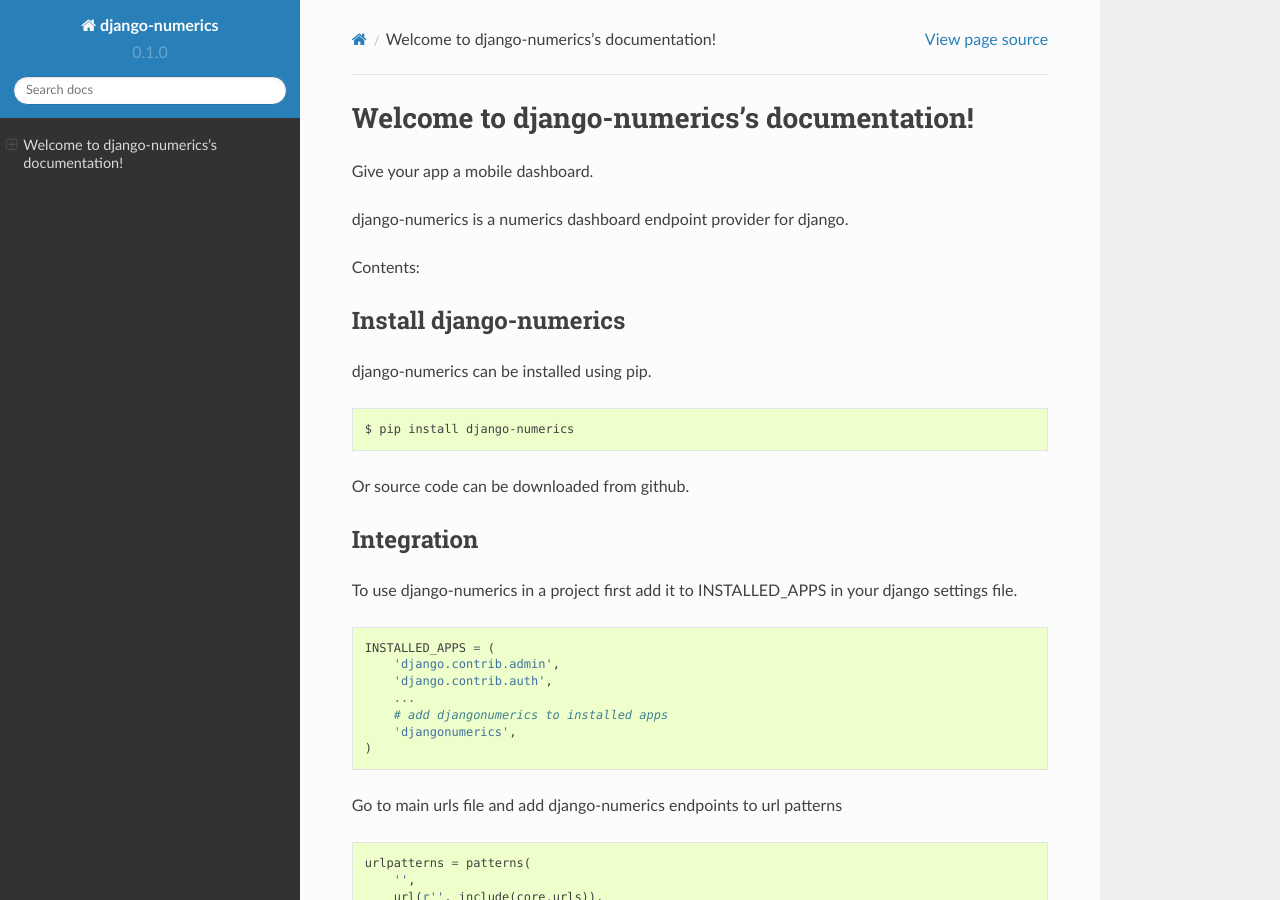
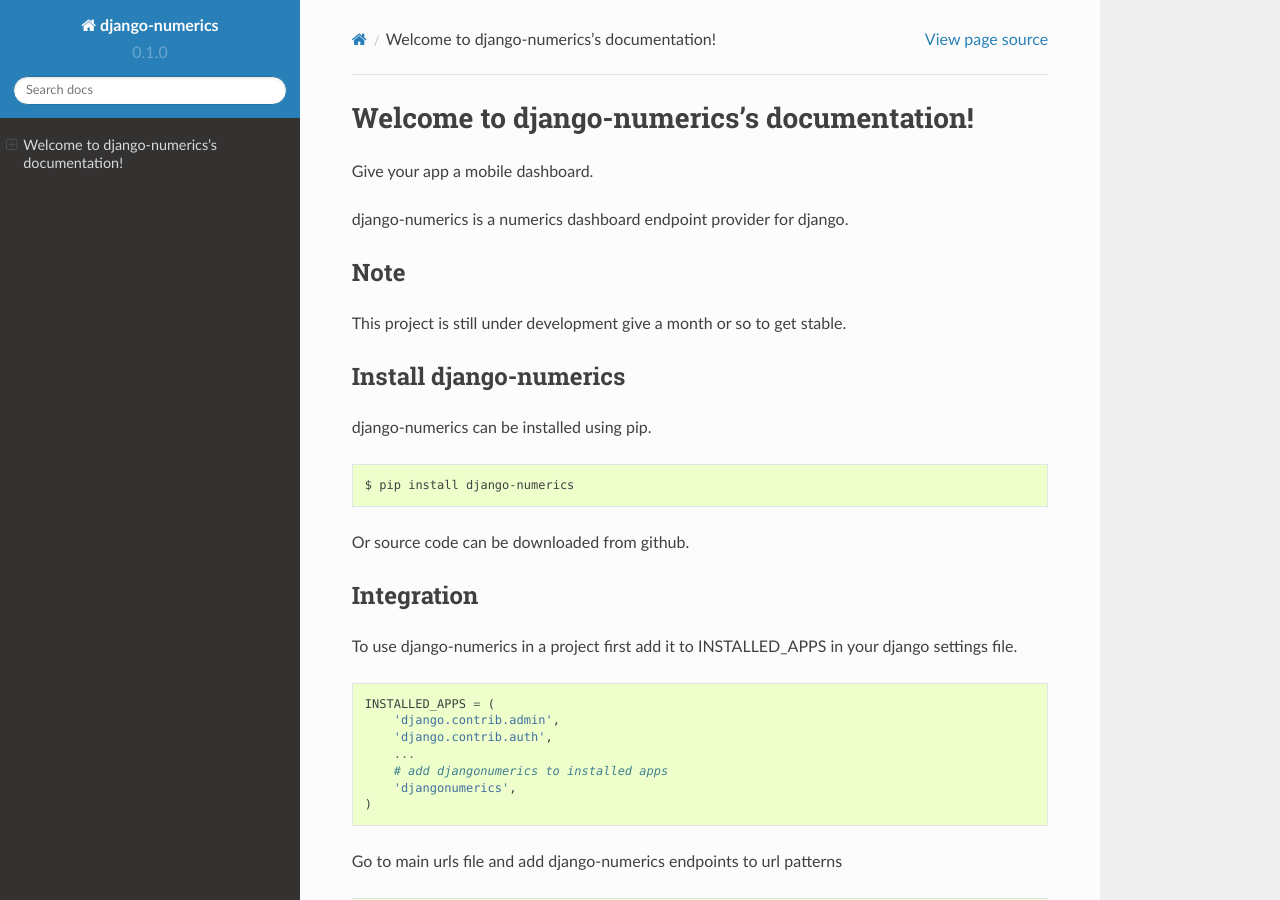
Before and after one commit to huseyinyilmaz/django-numerics, a Sphinx documentation site: the page built from doc/source/index.rst, in a window 1280 px wide and 900 px high. Built offline with Sphinx 7.4.7 and the Read the Docs theme 2.0.0, drawn with Linux system fonts in a browser that asks for light colours.

Commit message:
Add not that explain this is under development.

```diff
--- a/doc/source/index.rst
+++ b/doc/source/index.rst
@@ -10,7 +10,10 @@
 
 django-numerics is a numerics dashboard endpoint provider for django.
 
-Contents:
+Note
+----
+
+This project is still under development give a month or so to get stable.
 
 Install django-numerics
 -----------------------
```
